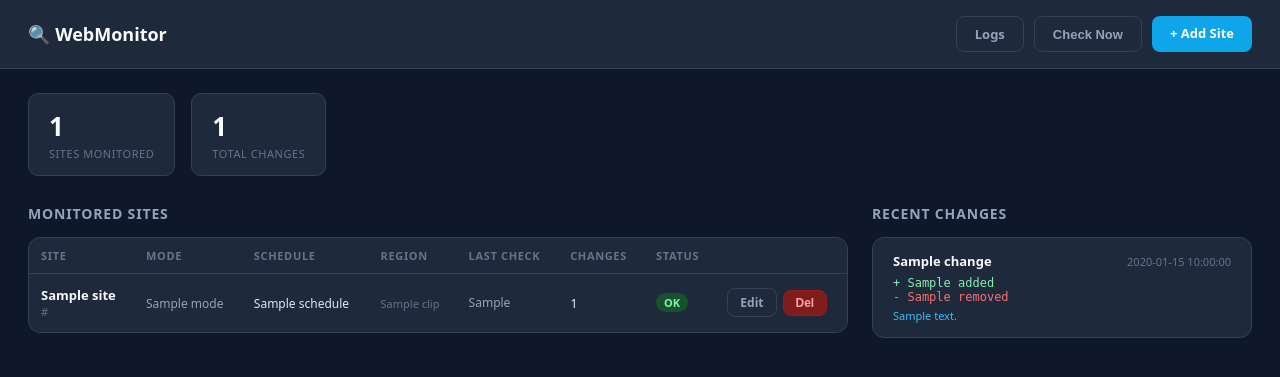
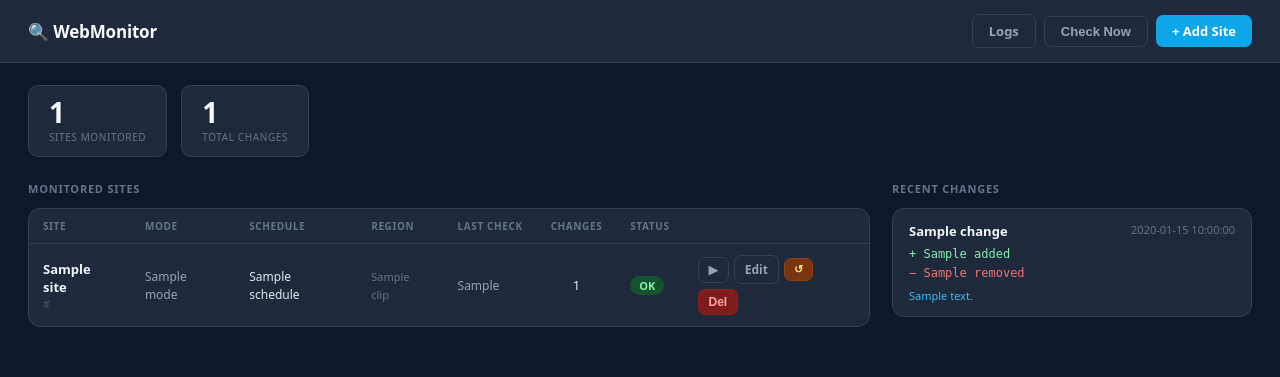
Before and after one commit to DanMavr/webmonitor, a Flask app: template dashboard/templates/index.html in a window 1280 px wide. Shown: the top 377 px of the page. Run offline with Flask 3, Linux system fonts and the light colour scheme; the template is opened without the code that fills it: most values are stand-ins (such as "Sample title", 1, 10 or a date in 2020); parts of the project's set-up code (start-up, migrations or seed data) failed here and were passed over.

Commit message:
Update index.html

```diff
--- a/dashboard/templates/index.html
+++ b/dashboard/templates/index.html
@@ -1,75 +1,103 @@
 <!DOCTYPE html>
-<html>
+<html lang="en">
 <head>
+  <meta charset="UTF-8">
+  <meta name="viewport" content="width=device-width, initial-scale=1">
   <title>WebMonitor</title>
-  <meta name="viewport" content="width=device-width, initial-scale=1">
   <style>
-    * { box-sizing: border-box; margin: 0; padding: 0 }
-    body { background: #0f172a; color: #e2e8f0; font-family: system-ui, sans-serif; padding: 0 }
-    header { background: #1e293b; border-bottom: 1px solid #334155; padding: 16px 28px;
-             display: flex; align-items: center; justify-content: space-between }
-    header h1 { font-size: 18px; font-weight: 700; color: #f8fafc }
-    header .actions { display: flex; gap: 10px }
-    .btn { padding: 8px 18px; border-radius: 8px; font-size: 13px; font-weight: 600;
-           cursor: pointer; border: none; text-decoration: none; display: inline-block }
-    .btn-blue  { background: #0ea5e9; color: #fff }
-    .btn-blue:hover { background: #38bdf8 }
+    *, *::before, *::after { box-sizing: border-box; margin: 0; padding: 0 }
+    body { background: #0f172a; color: #e2e8f0; font-family: system-ui, -apple-system, sans-serif }
+
+    /* Header */
+    header { background: #1e293b; border-bottom: 1px solid #334155;
+             padding: 14px 28px; display: flex; align-items: center; justify-content: space-between }
+    header h1 { font-size: 17px; font-weight: 700; color: #f8fafc; letter-spacing: -.01em }
+    .actions { display: flex; gap: 8px; align-items: center }
+
+    /* Buttons */
+    .btn { padding: 7px 16px; border-radius: 7px; font-size: 13px; font-weight: 600;
+           cursor: pointer; border: none; text-decoration: none; display: inline-flex;
+           align-items: center; gap: 5px; transition: background .15s }
+    .btn-primary { background: #0ea5e9; color: #fff }
+    .btn-primary:hover { background: #38bdf8 }
     .btn-ghost { background: transparent; color: #94a3b8; border: 1px solid #334155 }
-    .btn-ghost:hover { color: #e2e8f0; border-color: #64748b }
-    .btn-danger { background: #7f1d1d; color: #fca5a5; border: 1px solid #991b1b; font-size: 12px; padding: 5px 12px }
+    .btn-ghost:hover { color: #f1f5f9; border-color: #64748b }
+    .btn-danger { background: #7f1d1d; color: #fca5a5; border: 1px solid #991b1b; font-size: 12px; padding: 5px 10px }
     .btn-danger:hover { background: #991b1b }
-    .btn-sm { font-size: 12px; padding: 5px 12px }
+    .btn-sm { font-size: 12px; padding: 5px 10px }
+    .btn-warn { background: #78350f; color: #fde68a; border: 1px solid #92400e; font-size: 11px; padding: 4px 9px }
+    .btn-warn:hover { background: #92400e }
 
-    .main { padding: 24px 28px }
-    .stats-row { display: flex; gap: 16px; margin-bottom: 28px; flex-wrap: wrap }
+    /* Main layout */
+    .main { padding: 22px 28px }
+    .stats-row { display: flex; gap: 14px; margin-bottom: 24px; flex-wrap: wrap }
     .stat { background: #1e293b; border: 1px solid #334155; border-radius: 10px;
-            padding: 14px 20px; min-width: 120px }
-    .stat .num  { font-size: 26px; font-weight: 700; color: #f8fafc }
-    .stat .lbl  { font-size: 11px; color: #64748b; margin-top: 2px; text-transform: uppercase; letter-spacing: .05em }
+            padding: 12px 20px; min-width: 110px }
+    .stat .num { font-size: 28px; font-weight: 700; color: #f8fafc; line-height: 1 }
+    .stat .lbl { font-size: 10px; color: #64748b; margin-top: 4px;
+                 text-transform: uppercase; letter-spacing: .06em }
 
-    h2 { font-size: 14px; font-weight: 700; color: #94a3b8; text-transform: uppercase;
-         letter-spacing: .06em; margin-bottom: 14px }
+    .two-col { display: grid; grid-template-columns: 1fr 360px; gap: 22px }
+    @media (max-width: 900px) { .two-col { grid-template-columns: 1fr } }
 
+    h2 { font-size: 11px; font-weight: 700; color: #64748b; text-transform: uppercase;
+         letter-spacing: .07em; margin-bottom: 12px }
+
+    /* Table */
+    .card { background: #1e293b; border: 1px solid #334155; border-radius: 12px; overflow: hidden }
     table { width: 100%; border-collapse: collapse; font-size: 13px }
-    th { text-align: left; padding: 10px 12px; color: #64748b; font-size: 11px;
-         text-transform: uppercase; letter-spacing: .06em; border-bottom: 1px solid #334155 }
-    td { padding: 12px 12px; border-bottom: 1px solid #1e293b; vertical-align: middle }
-    tr:hover td { background: #1e293b }
+    th { text-align: left; padding: 10px 14px; color: #64748b; font-size: 10px;
+         text-transform: uppercase; letter-spacing: .06em; border-bottom: 1px solid #334155;
+         white-space: nowrap }
+    td { padding: 11px 14px; border-bottom: 1px solid #0f172a; vertical-align: middle }
+    tr:last-child td { border-bottom: none }
+    tr:hover td { background: #243349 }
 
-    .badge { display: inline-block; padding: 2px 8px; border-radius: 20px; font-size: 11px; font-weight: 600 }
-    .badge-ok      { background: #14532d; color: #86efac }
-    .badge-error   { background: #450a0a; color: #f87171 }
-    .badge-pending { background: #1e3a5f; color: #7dd3fc }
+    .site-name { font-weight: 600; color: #f1f5f9; font-size: 13px }
+    .site-url  { color: #475569; font-size: 11px; max-width: 220px;
+                 white-space: nowrap; overflow: hidden; text-overflow: ellipsis }
+    .site-detail { color: #64748b; font-size: 11px; max-width: 220px;
+                   white-space: nowrap; overflow: hidden; text-overflow: ellipsis; font-style: italic }
 
-    .site-url { color: #64748b; font-size: 11px; max-width: 280px;
-                white-space: nowrap; overflow: hidden; text-overflow: ellipsis }
+    /* Badges */
+    .badge { display: inline-block; padding: 2px 9px; border-radius: 20px;
+             font-size: 11px; font-weight: 600; white-space: nowrap }
+    .ok      { background: #14532d; color: #86efac }
+    .error   { background: #450a0a; color: #f87171 }
+    .pending { background: #1e3a5f; color: #7dd3fc }
 
-    .card { background: #1e293b; border: 1px solid #334155; border-radius: 12px; padding: 0; overflow: hidden }
-    .card-header { padding: 14px 20px; border-bottom: 1px solid #334155; font-size: 13px; font-weight: 600 }
+    /* Thumbnail */
+    .thumb { width: 44px; height: 33px; object-fit: cover; border-radius: 4px;
+             border: 1px solid #334155; cursor: pointer; display: block }
+    .thumb:hover { border-color: #0ea5e9 }
 
     /* Change feed */
     .change-list { list-style: none }
-    .change-item { padding: 14px 20px; border-bottom: 1px solid #334155 }
+    .change-item { padding: 13px 16px; border-bottom: 1px solid #334155 }
     .change-item:last-child { border-bottom: none }
-    .change-meta { display: flex; justify-content: space-between; align-items: baseline; margin-bottom: 6px }
-    .change-site { font-weight: 600; color: #f8fafc; font-size: 13px }
-    .change-time { font-size: 11px; color: #64748b }
-    .change-lines { font-size: 12px; font-family: monospace }
-    .line-added   { color: #86efac }
-    .line-removed { color: #f87171 }
-    .change-summary { font-size: 11px; color: #38bdf8; margin-top: 4px }
+    .ch-meta { display: flex; justify-content: space-between; margin-bottom: 5px }
+    .ch-site { font-weight: 600; font-size: 13px; color: #f1f5f9 }
+    .ch-time { font-size: 11px; color: #64748b }
+    .ch-lines { font-size: 12px; font-family: monospace; line-height: 1.6 }
+    .added   { color: #86efac }
+    .removed { color: #f87171 }
+    .ch-summary { font-size: 11px; color: #38bdf8; margin-top: 5px }
+    .no-changes { padding: 32px; text-align: center; color: #475569; font-size: 13px }
 
-    .no-changes { padding: 28px; text-align: center; color: #475569; font-size: 13px }
+    /* Flash messages */
+    .flash { background: #14532d; color: #86efac; padding: 10px 16px;
+             border-radius: 8px; margin-bottom: 16px; font-size: 13px }
 
-    .flash { background: #14532d; color: #86efac; padding: 10px 16px; border-radius: 8px;
-             margin-bottom: 16px; font-size: 13px }
+    /* Lightbox */
+    #lightbox { display:none; position:fixed; inset:0; background:rgba(0,0,0,.85);
+                z-index:9999; align-items:center; justify-content:center; cursor:zoom-out }
+    #lightbox.open { display:flex }
+    #lightbox img { max-width:90vw; max-height:90vh; border-radius:8px;
+                    box-shadow:0 20px 60px rgba(0,0,0,.8) }
 
-    /* Baseline image preview */
-    .preview-thumb { width: 48px; height: 36px; object-fit: cover; border-radius: 4px;
-                     border: 1px solid #334155; cursor: pointer }
-
-    .two-col { display: grid; grid-template-columns: 1fr 380px; gap: 24px; align-items: start }
-    @media (max-width: 900px) { .two-col { grid-template-columns: 1fr } }
+    /* Check-now spinner */
+    .spinning { animation: spin .8s linear infinite; display:inline-block }
+    @keyframes spin { to { transform: rotate(360deg) } }
   </style>
 </head>
 <body>
@@ -77,22 +105,19 @@
   <h1>🔍 WebMonitor</h1>
   <div class="actions">
     <a href="/logs" class="btn btn-ghost">Logs</a>
-      <button class="btn btn-ghost" onclick="checkNow()">Check Now</button>
-      <a href="/site/add" class="btn btn-blue">+ Add Site</a>
+    <button class="btn btn-ghost" id="checkAllBtn" onclick="checkAll()">Check Now</button>
+    <a href="/site/add" class="btn btn-primary">+ Add Site</a>
   </div>
 </header>
 
 <div class="main">
   {% with messages = get_flashed_messages() %}
-      {% if messages %}
-        {% for m in messages %}<div class="flash">{{ m }}</div>{% endfor %}
-      {% endif %}
+    {% if messages %}{% for m in messages %}<div class="flash">{{ m }}</div>{% endfor %}{% endif %}
   {% endwith %}
 
-    <!-- Stats -->
   <div class="stats-row">
-      <div class="stat"><div class="num">{{ total_sites }}</div><div class="lbl">Sites monitored</div></div>
-      <div class="stat"><div class="num">{{ total_changes }}</div><div class="lbl">Total changes</div></div>
+    <div class="stat"><div class="num">{{ total_sites }}</div><div class="lbl">Sites Monitored</div></div>
+    <div class="stat"><div class="num">{{ total_changes }}</div><div class="lbl">Total Changes</div></div>
   </div>
 
   <div class="two-col">
@@ -103,47 +128,42 @@
         <table>
           <thead>
             <tr>
-                <th>Site</th>
-                <th>Mode</th>
-                <th>Schedule</th>
-                <th>Region</th>
-                <th>Last Check</th>
-                <th>Changes</th>
-                <th>Status</th>
-                <th></th>
+              <th>Site</th><th>Mode</th><th>Schedule</th><th>Region</th>
+              <th>Last Check</th><th>Changes</th><th>Status</th><th></th>
             </tr>
           </thead>
           <tbody>
-              {% for site in monitored_sites %}
+          {% for s in sites %}
           <tr>
             <td>
-                  <div style="font-weight:600;color:#f8fafc">{{ site.name }}</div>
-                  <div class="site-url">{{ site.url }}</div>
-                </td>
-                <td><span style="font-size:12px;color:#94a3b8">{{ site.mode }}</span></td>
-                <td><span style="font-size:12px">{{ site.schedule }}</span></td>
-                <td><span style="font-size:11px;color:#64748b">{{ site.clip }}</span></td>
-                <td style="font-size:12px;color:#94a3b8">{{ site.last_check }}</td>
-                <td style="font-size:13px">{{ site.total_changes }}</td>
-                <td>
-                  {% if site.status == 'OK' %}
-                    <span class="badge badge-ok">OK</span>
-                  {% elif site.status == 'Error' %}
-                    <span class="badge badge-error">Error</span>
-                  {% else %}
-                    <span class="badge badge-pending">Pending</span>
+              <div class="site-name">{{ s.name }}</div>
+              <div class="site-url" title="{{ s.url }}">{{ s.url }}</div>
+              {% if s.status == "Error" and s.last_detail %}
+                <div class="site-detail" title="{{ s.last_detail }}">{{ s.last_detail }}</div>
               {% endif %}
             </td>
+            <td><span style="font-size:12px;color:#94a3b8">{{ s.mode }}</span></td>
+            <td><span style="font-size:12px">{{ s.schedule }}</span></td>
+            <td><span style="font-size:11px;color:#64748b">{{ s.clip }}</span></td>
+            <td style="font-size:12px;color:#94a3b8;white-space:nowrap">{{ s.last_check }}</td>
+            <td style="font-size:13px;text-align:center">{{ s.total_changes }}</td>
             <td>
-                  <div style="display:flex;gap:6px;align-items:center">
-                    {% if site.has_baseline %}
-                    <a href="/baseline/{{ site.name }}" target="_blank">
-                      <img class="preview-thumb" src="/baseline/{{ site.name }}" alt="baseline">
-                    </a>
+              <span class="badge {{ s.status | lower }}">{{ s.status }}</span>
+            </td>
+            <td>
+              <div style="display:flex;gap:5px;align-items:center;flex-wrap:wrap">
+                {% if s.has_baseline %}
+                <img class="thumb" src="/baseline/{{ s.name }}"
+                     onclick="openLightbox('/baseline/{{ s.name }}')" alt="baseline">
                 {% endif %}
-                    <a href="/site/edit/{{ site.name }}" class="btn btn-ghost btn-sm">Edit</a>
-                    <form method="POST" action="/site/delete/{{ site.name }}" style="display:inline"
-                          onsubmit="return confirm('Delete {{ site.name }}?')">
+                <button class="btn btn-ghost btn-sm" onclick="checkOne('{{ s.name }}', this)">▶</button>
+                <a href="/site/edit/{{ s.name }}" class="btn btn-ghost btn-sm">Edit</a>
+                <form method="POST" action="/reset-baseline/{{ s.name }}" style="display:inline"
+                      onsubmit="return confirm('Clear baseline for {{ s.name }}?')">
+                  <button type="submit" class="btn btn-warn">↺</button>
+                </form>
+                <form method="POST" action="/site/delete/{{ s.name }}" style="display:inline"
+                      onsubmit="return confirm('Delete {{ s.name }}?')">
                   <button type="submit" class="btn btn-danger">Del</button>
                 </form>
               </div>
@@ -163,19 +183,15 @@
           <ul class="change-list">
           {% for c in changes %}
             <li class="change-item">
-                <div class="change-meta">
-                  <span class="change-site">{{ c.site_name }}</span>
-                  <span class="change-time">{{ c.timestamp }}</span>
+              <div class="ch-meta">
+                <span class="ch-site">{{ c.site_name }}</span>
+                <span class="ch-time">{{ c.timestamp }}</span>
               </div>
-                <div class="change-lines">
-                  {% for l in c.added[:4] %}
-                    <div class="line-added">+ {{ l }}</div>
-                  {% endfor %}
-                  {% for l in c.removed[:2] %}
-                    <div class="line-removed">- {{ l }}</div>
-                  {% endfor %}
+              <div class="ch-lines">
+                {% for l in c.added %}<div class="added">+ {{ l }}</div>{% endfor %}
+                {% for l in c.removed %}<div class="removed">− {{ l }}</div>{% endfor %}
               </div>
-                <div class="change-summary">{{ c.summary }}</div>
+              <div class="ch-summary">{{ c.summary }}</div>
             </li>
           {% endfor %}
           </ul>
@@ -187,13 +203,33 @@
   </div>
 </div>
 
+<!-- Lightbox -->
+<div id="lightbox" onclick="closeLightbox()">
+  <img id="lbImg" src="" alt="baseline">
+</div>
+
 <script>
-  async function checkNow() {
-    const btn = document.querySelector("button[onclick='checkNow()']");
-    btn.textContent = "Dispatching…";
+function openLightbox(src) {
+  document.getElementById("lbImg").src = src;
+  document.getElementById("lightbox").classList.add("open");
+}
+function closeLightbox() {
+  document.getElementById("lightbox").classList.remove("open");
+}
+
+async function checkAll() {
+  const btn = document.getElementById("checkAllBtn");
+  btn.innerHTML = '<span class="spinning">↻</span> Checking…';
   btn.disabled = true;
   await fetch("/check-now", { method: "POST" });
-    setTimeout(() => location.reload(), 1500);
+  setTimeout(() => location.reload(), 2000);
+}
+
+async function checkOne(name, btn) {
+  btn.innerHTML = '<span class="spinning">↻</span>';
+  btn.disabled = true;
+  await fetch("/check-now/" + encodeURIComponent(name), { method: "POST" });
+  setTimeout(() => location.reload(), 2000);
 }
 </script>
 </body>
```
Lines whose indentation alone changed are shown as unchanged.
